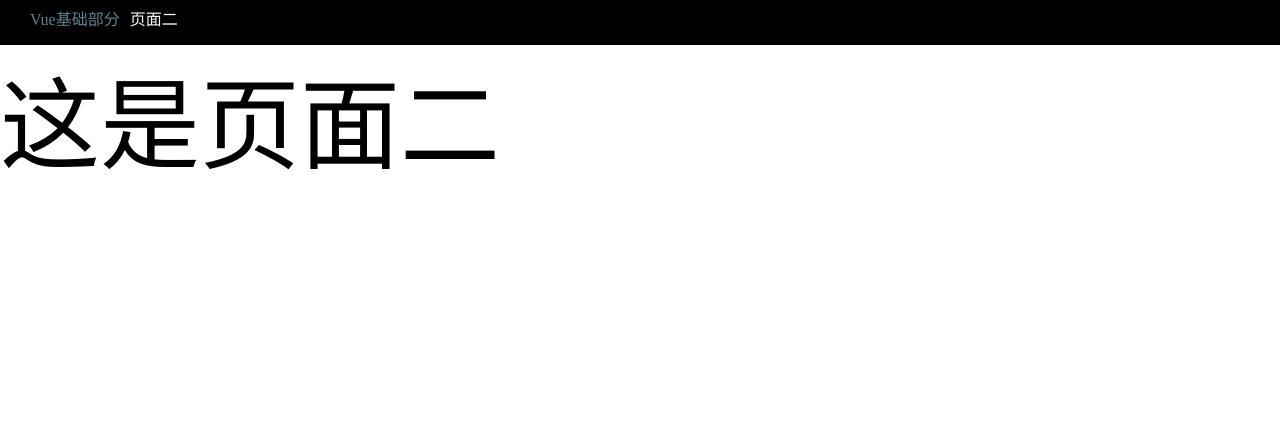
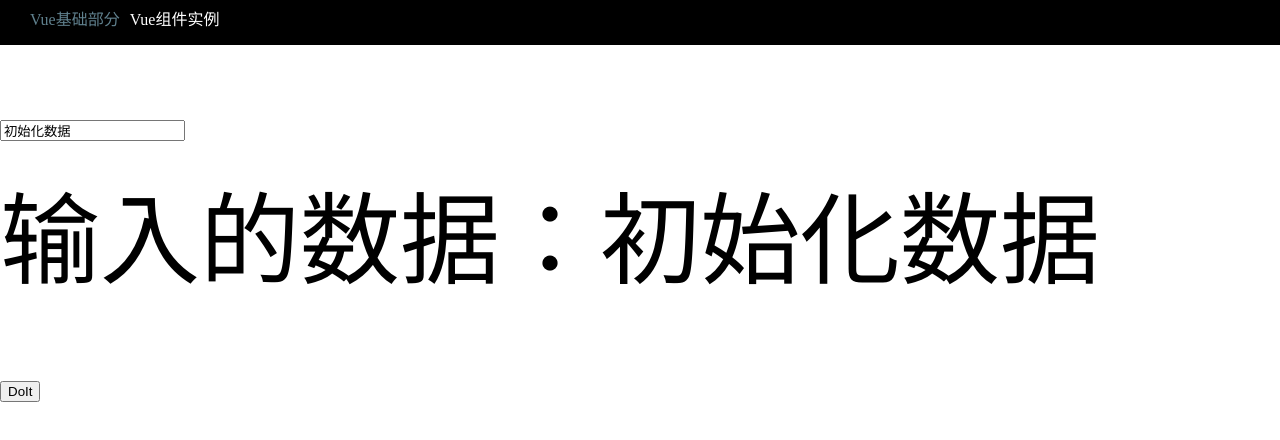
Before and after one commit to paper520/vue.quick, a Vue app: page /#/PageTwoLink in a window 1280 px wide. Shown: the top 440 px of the page. Built offline with nearby package versions, Linux system fonts and the light colour scheme.

Commit message:
Vue2学习之旅四：Vue实例 + Vue组件实例

```diff
--- a/src/App.vue
+++ b/src/App.vue
@@ -9,7 +9,7 @@
           <router-link to="/PageOneLink">Vue基础部分</router-link>
         </li>
         <li>
-          <router-link to="/PageTwoLink">页面二</router-link>
+          <router-link to="/PageTwoLink">Vue组件实例</router-link>
         </li>
     </ul>
     <!--路由跳转视图【地方二】-->
--- a/src/components/PageTwo.vue
+++ b/src/components/PageTwo.vue
@@ -1,5 +1,32 @@
 <template>
-    <span>
-        这是页面二
-    </span>
+    <section>
+        <input type="text" v-model="justDoIt">
+        <div>
+            输入的数据：{{justDoIt}}
+        </div>
+        <input type="button" value="DoIt" v-on:click="doIt()">
+    </section>
 </template>
+<script>
+export default {
+  //一些配置
+  data() {
+    return {
+      justDoIt: "初始化数据"
+    };
+  },
+  methods: {
+    doIt() {
+      alert(this.justDoIt);
+    }
+  },
+  watch:{
+      justDoIt:function(newval, oldval){
+          console.log("justDoIt改变了，新值为：" + newval + ",旧值为：" + oldval);
+      }
+  }
+};
+</script>
+<style>
+
+</style>
--- a/src/entry.js
+++ b/src/entry.js
@@ -2,16 +2,41 @@ import Vue from 'vue';
 import App from './App.vue';
 
 // 1.引入刚刚配置的路由（router/index.js）
-import router from './router';
+import routerObj from './router';
 
 //根对象
 var vm = new Vue({
     //挂载点
-    el: '#root',
+    el: document.getElementById('root'),
     //2.使用刚刚的路由配置
-    router: router,
+    router: routerObj,
     //启动组件
-    render: function (callback) {
-        return callback(App);
+    render: function (createElement) {
+        return createElement(App);
+    },
+    //下面是Vue对象的几种状态
+    beforeCreate: function () {
+        console.debug('Vue对象目前状态：beforeCreate');
+    },
+    created: function () {
+        console.debug('Vue对象目前状态：created');
+    },
+    beforeMount: function () {
+        console.debug('Vue对象目前状态：beforeMount');
+    },
+    mounted: function () {
+        console.debug('Vue对象目前状态：mounted');
+    },
+    beforeUpdate: function () {
+        console.debug('Vue对象目前状态：beforeUpdate');
+    },
+    updated: function () {
+        console.debug('Vue对象目前状态：updated');
+    },
+    beforeDestroy: function () {
+        console.debug('Vue对象目前状态：beforeDestroy');
+    },
+    destroyed: function () {
+        console.debug('Vue对象目前状态：destroyed');
     }
 });
```
Also changed, not shown: 1 other file (tests, documents, lock files or other folders).
